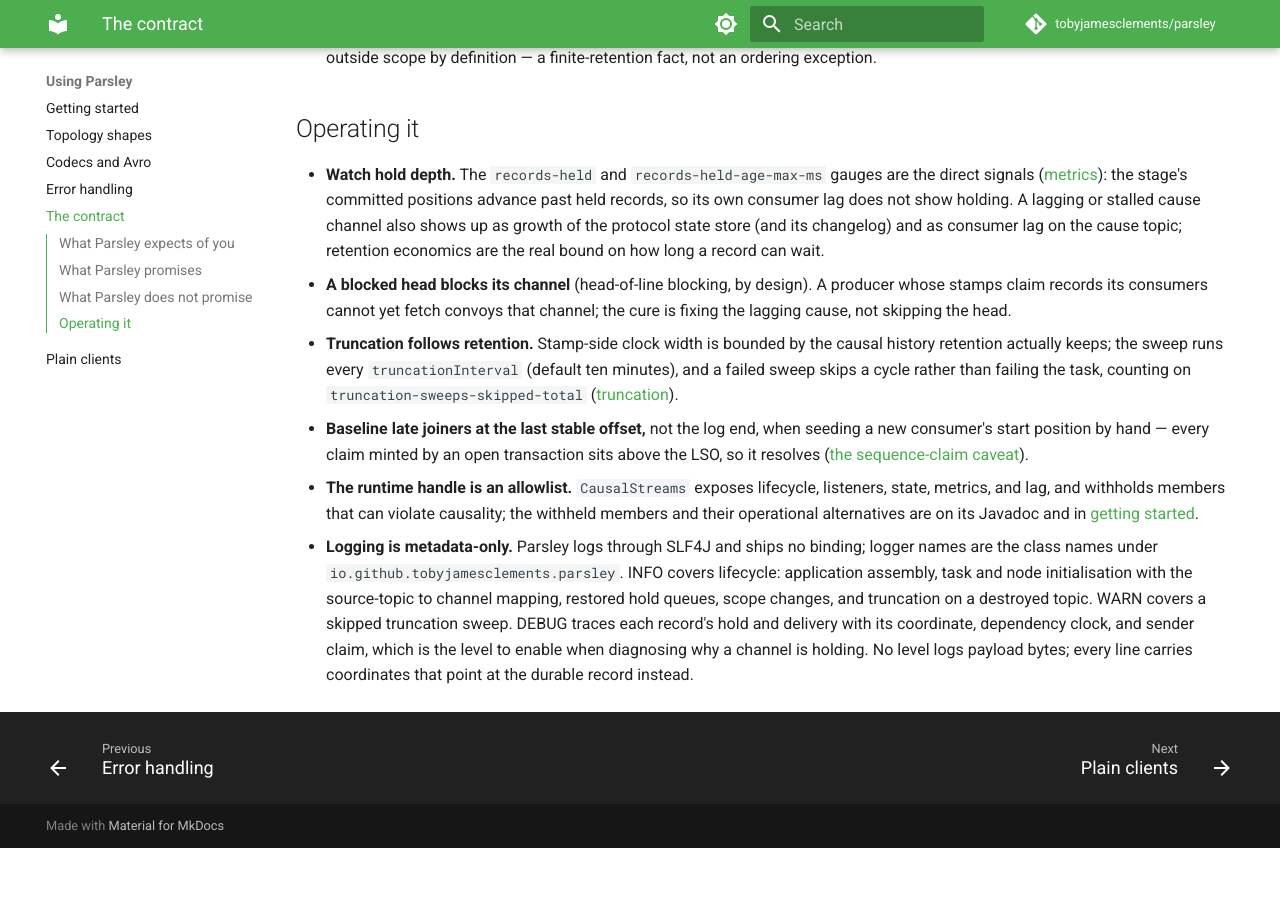
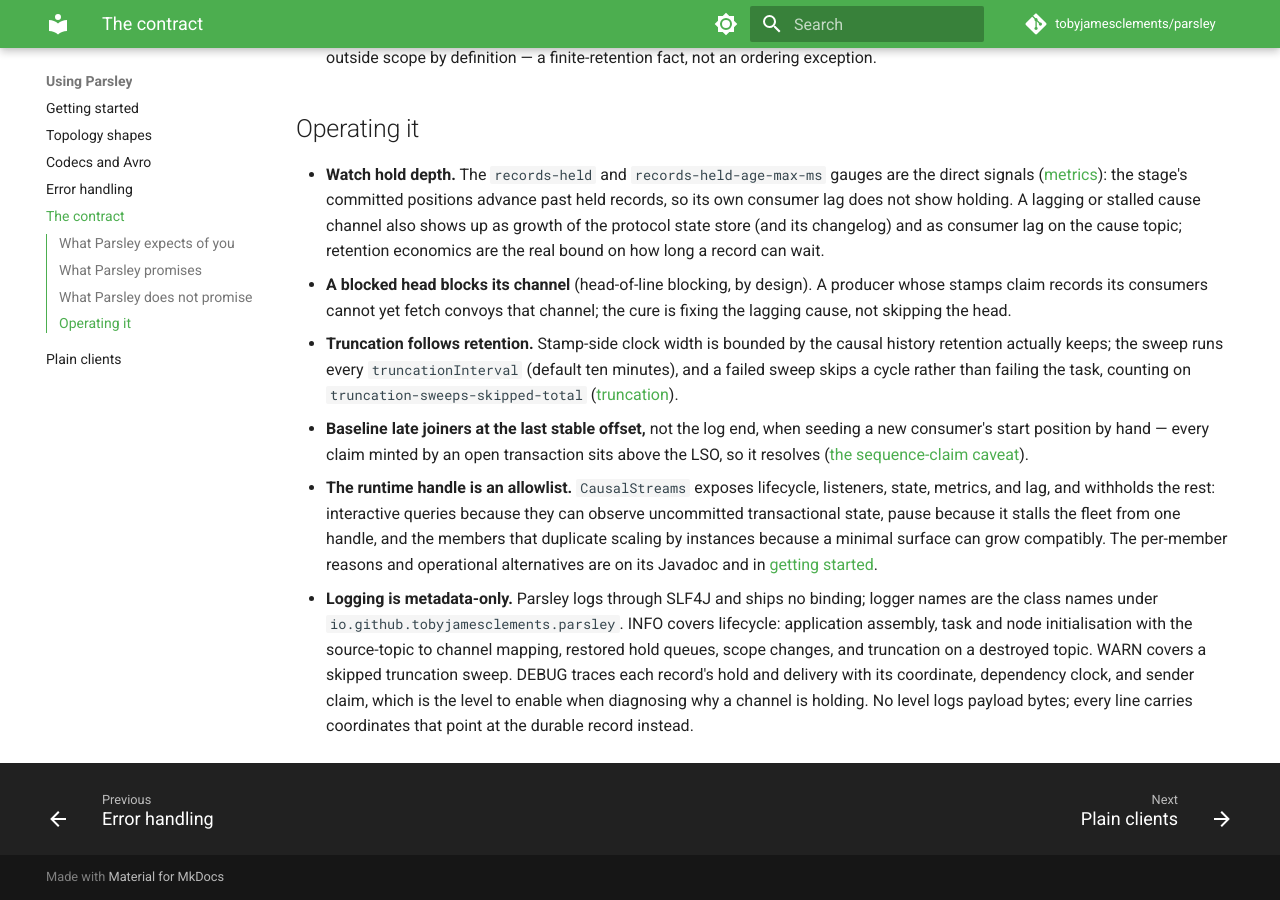
Before and after one commit to tobyjamesclements/parsley, an MkDocs documentation site: the page built from docs/guide/expectations.md, in a window 1280 px wide and 900 px high, scrolled down 2372 px. Built offline with MkDocs 1.6.1 and Material for MkDocs 9.7.7, drawn with Linux system fonts in a browser that asks for light colours; comment, search, counter and statistics services are not loaded; before the commit the page ends 3220 px from its top, so only the background shows below that.

Commit message:
State the per-member reasons for the CausalStreams allowlist
The withheld members of the runtime handle differ in why they are
withheld, and the Javadoc now says so member by member: interactive
queries are the causal hazard (a local store holds the open
transaction's writes, so a query can observe state that is no function
of delivered history), pause is a liveness footgun (one handle stalls
the fleet), and thread add/remove and cleanUp are causally inert,
withheld only because they duplicate scaling by instances and a minimal
surface can grow compatibly. The guide pages restate the same reasons
in place of a blanket causality claim.

Co-Authored-By: Claude Fable 5 <noreply@anthropic.com>
Claude-Session: https://claude.ai/code/session_01UbPFGswogqyoT93R9U5MUr

```diff
--- a/docs/guide/expectations.md
+++ b/docs/guide/expectations.md
@@ -127,9 +127,11 @@ holds the formal versions; the links under each item lead to the reasoning.
   the LSO, so it resolves
   ([the sequence-claim caveat](../foundations/liveness.md#the-sequence-claim-caveat-late-joiners)).
 - **The runtime handle is an allowlist.** `CausalStreams` exposes lifecycle, listeners,
-  state, metrics, and lag, and withholds members that can violate causality; the withheld
-  members and their operational alternatives are on its Javadoc and in
-  [getting started](getting-started.md#what-the-runtime-wires-for-you).
+  state, metrics, and lag, and withholds the rest: interactive queries because they can
+  observe uncommitted transactional state, pause because it stalls the fleet from one
+  handle, and the members that duplicate scaling by instances because a minimal surface can
+  grow compatibly. The per-member reasons and operational alternatives are on its Javadoc
+  and in [getting started](getting-started.md#what-the-runtime-wires-for-you).
 - **Logging is metadata-only.** Parsley logs through SLF4J and ships no binding; logger
   names are the class names under `io.github.tobyjamesclements.parsley`. INFO covers
   lifecycle: application assembly, task and node initialisation with the source-topic to
```
Also changed, not shown: docs/guide/getting-started.md (+4 -3 lines), 1 other file.
